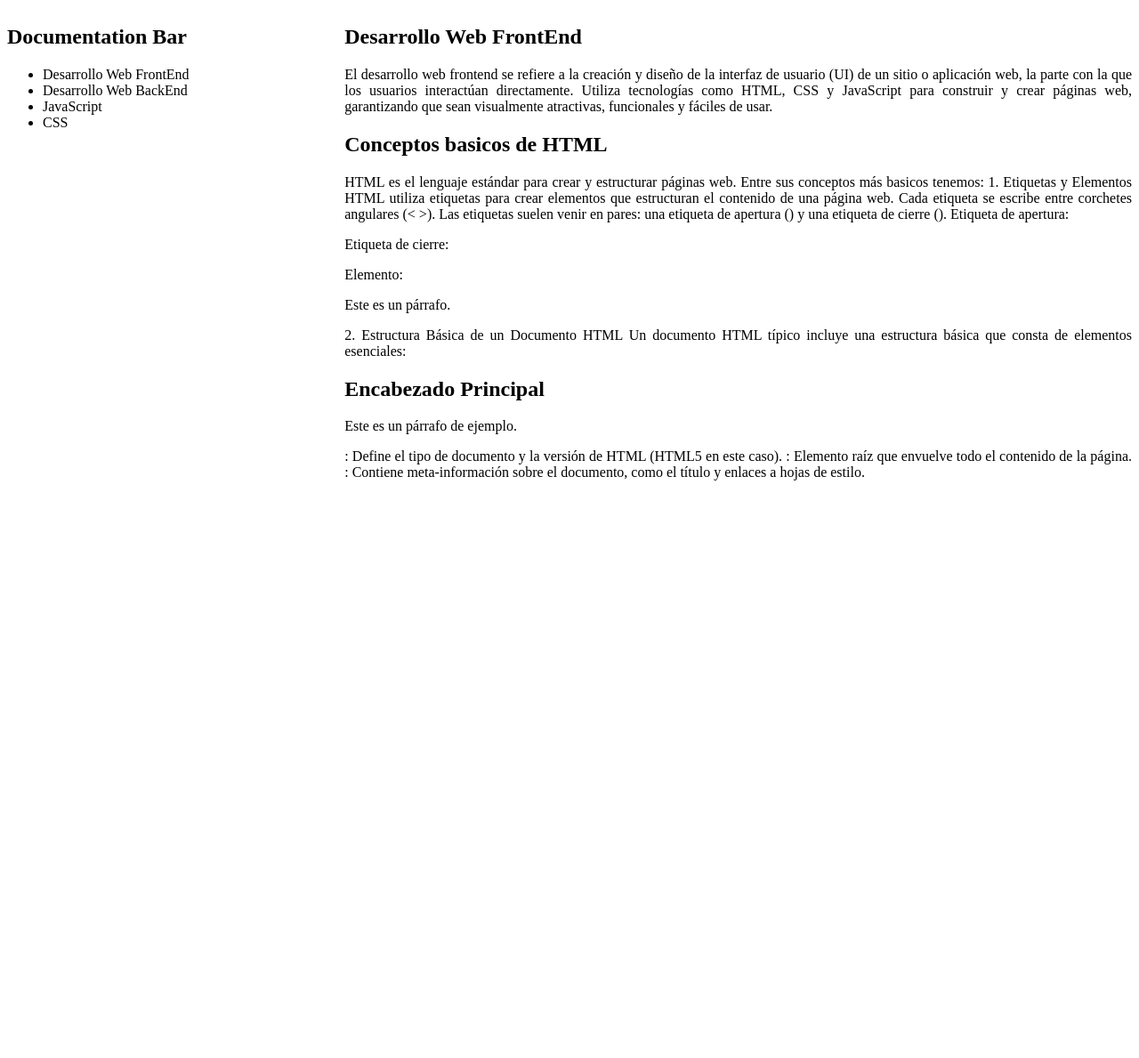
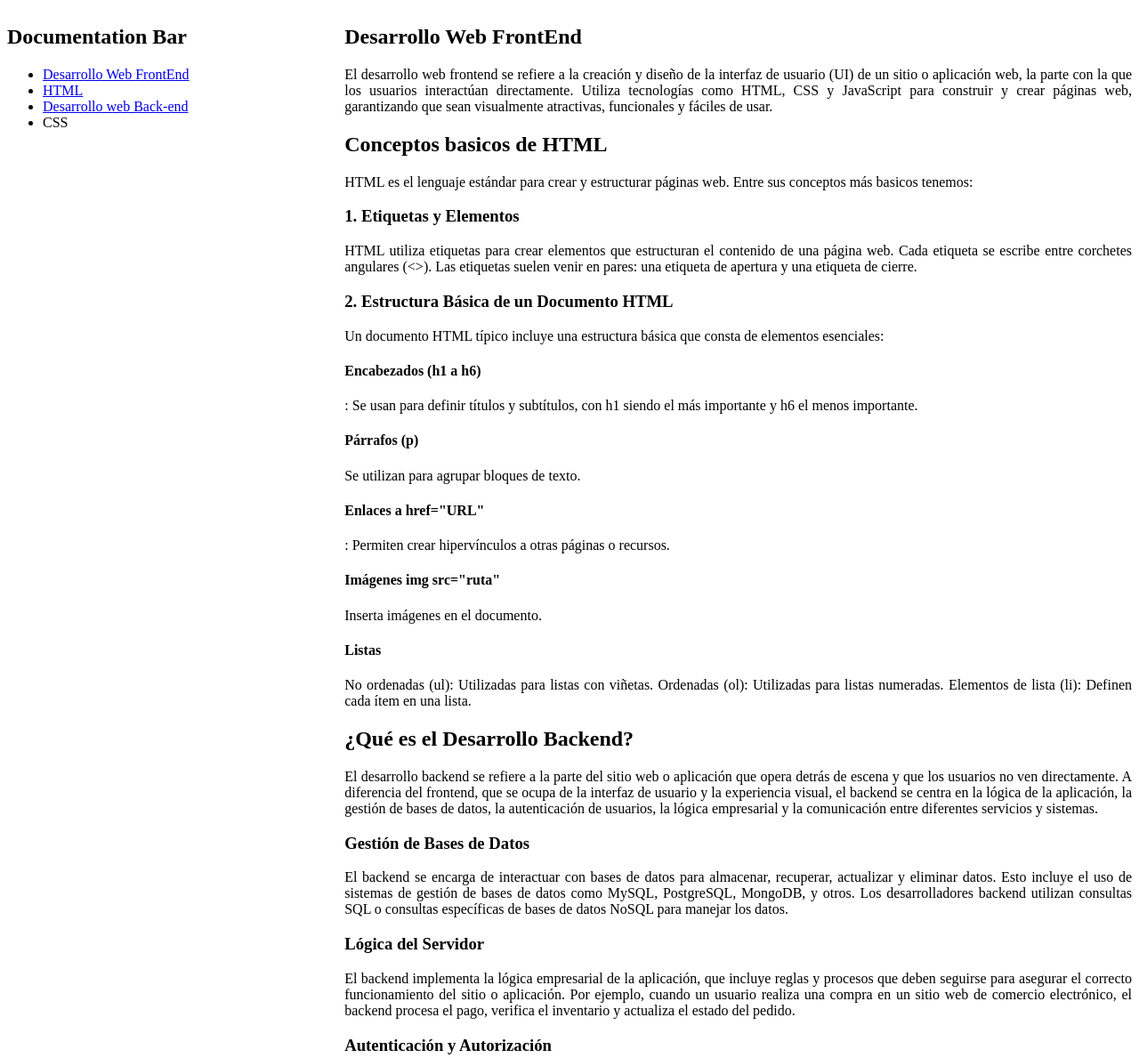
Before and after one commit to ArturoAlvarezY/FAQ, a plain HTML site: page index.html in a window 1280 px wide. Shown: the top 1189 px of the page at 89% size. Before the commit the page ends 800 px from the top, so only its background shows below. Drawn offline with Linux system fonts and the light colour scheme.

Commit message:
add middle html the concepts

```diff
--- a/index.html
+++ b/index.html
@@ -10,56 +10,58 @@
     <div class="sideBar">
         <h2 class="fixedh2">Documentation Bar</h2>
         <ul>
-            <li>Desarrollo Web FrontEnd</li>
-            <li>Desarrollo Web BackEnd</li>
-            <li>JavaScript</li>
+            <li><a href="#frontEnd">Desarrollo Web FrontEnd</li></a>
+            <li><a href="#htmlBasis">HTML</li></a>
+            <li><a href="#backEnd">Desarrollo web Back-end</a></li>
             <li>CSS</li>
         </ul>
     </div>
     <div class="description">
- <h2>Desarrollo Web FrontEnd</h2>
+ <h2 id="frontEnd">Desarrollo Web FrontEnd</h2>
     <p>El desarrollo web frontend se refiere a la creación y diseño de la interfaz de usuario (UI) de un sitio o aplicación web, la parte con la que los usuarios interactúan directamente. Utiliza tecnologías como HTML, CSS y JavaScript para construir y crear páginas web, garantizando que sean visualmente atractivas, funcionales y fáciles de usar.</p>
  <section>
-    <h2>Conceptos basicos de HTML</h2>
+    <h2 id="htmlBasis">Conceptos basicos de HTML</h2>
         <p>HTML es el lenguaje estándar para crear y estructurar páginas web.
             Entre sus conceptos más basicos tenemos:
 
-            1. Etiquetas y Elementos
-            HTML utiliza etiquetas para crear elementos que estructuran el contenido de una página web. Cada etiqueta se escribe entre corchetes angulares (< >). Las etiquetas suelen venir en pares: una etiqueta de apertura (<etiqueta>) y una etiqueta de cierre (</etiqueta>).
+            <h3>1. Etiquetas y Elementos</h3>
+            HTML utiliza etiquetas para crear elementos que estructuran el contenido de una página web. Cada etiqueta se escribe entre corchetes angulares (<>). Las etiquetas suelen venir en pares: una etiqueta de apertura y una etiqueta de cierre.
 
-            Etiqueta de apertura: <p>
-            Etiqueta de cierre: </p>
-            Elemento: <p>Este es un párrafo.</p>
-
-            2. Estructura Básica de un Documento HTML
+           <h3>2. Estructura Básica de un Documento HTML</h3>
             Un documento HTML típico incluye una estructura básica que consta de elementos esenciales:
 
-            <!DOCTYPE html>
-            <html lang="es">
-            <head>
-                <meta charset="UTF-8">
-                <title>Título de la Página</title>
-            </head>
-            <body>
-                <h1>Encabezado Principal</h1>
-                <p>Este es un párrafo de ejemplo.</p>
-            </body>
-            </html>
-            <!DOCTYPE html>: Define el tipo de documento y la versión de HTML (HTML5 en este caso).
-            <html>: Elemento raíz que envuelve todo el contenido de la página.
-            <head>: Contiene meta-información sobre el documento, como el título y enlaces a hojas de estilo.
-            <title>: Define el título de la página que aparece en la pestaña del navegador.
-            <meta charset="UTF-8">: Especifica la codificación de caracteres del documento.
-            <body>: Contiene el contenido visible de la página, como textos, imágenes, enlaces, etc.
-            3. Elementos Comunes
-            Algunos de los elementos más comunes en HTML incluyen:
+            <h4> Encabezados (h1 a h6)</h4>: Se usan para definir títulos y subtítulos, con h1 siendo el más importante y h6 el menos importante.
 
-            Encabezados: <h1> a <h6> para definir títulos y subtítulos, con <h1> siendo el más importante y <h6> el menos importante.
+        <h4>Párrafos (p)</h4> Se utilizan para agrupar bloques de texto.
 
+                <h4>Enlaces a href="URL"</h4>: Permiten crear hipervínculos a otras páginas o recursos.
+
+                <h4>Imágenes img src="ruta"</h4> Inserta imágenes en el documento.
+
+                <h4>Listas</h4>
+
+                No ordenadas (ul): Utilizadas para listas con viñetas.
+                Ordenadas (ol): Utilizadas para listas numeradas.
+                Elementos de lista (li): Definen cada ítem en una lista.
  </section>
  <section>
-    <h2>CSS</h2>
- </section>
+    <h2>¿Qué es el Desarrollo Backend?</h2>
+    <p>El desarrollo backend se refiere a la parte del sitio web o aplicación que opera detrás de escena y que los usuarios no ven directamente. A diferencia del frontend, que se ocupa de la interfaz de usuario y la experiencia visual, el backend se centra en la lógica de la aplicación, la gestión de bases de datos, la autenticación de usuarios, la lógica empresarial y la comunicación entre diferentes servicios y sistemas.</p>
+
+    <h3>Gestión de Bases de Datos</h3>
+
+        <p>El backend se encarga de interactuar con bases de datos para almacenar, recuperar, actualizar y eliminar datos. Esto incluye el uso de sistemas de gestión de bases de datos como MySQL, PostgreSQL, MongoDB, y otros. Los desarrolladores backend utilizan consultas SQL o consultas específicas de bases de datos NoSQL para manejar los datos.</p>
+
+        <h3>Lógica del Servidor</h3>
+
+        <p>El backend implementa la lógica empresarial de la aplicación, que incluye reglas y procesos que deben seguirse para asegurar el correcto funcionamiento del sitio o aplicación. Por ejemplo, cuando un usuario realiza una compra en un sitio web de comercio electrónico, el backend procesa el pago, verifica el inventario y actualiza el estado del pedido.</p>
+
+        <h3>Autenticación y Autorización</h3>
+
+        <p>Una parte crucial del backend es la gestión de la autenticación y autorización de usuarios. Esto implica verificar la identidad de los usuarios (autenticación) y asegurar que tengan los permisos necesarios para realizar ciertas acciones (autorización). Tecnologías y protocolos como OAuth, JWT y SSL/TLS son comunes en esta área.</p>
+</section>
+
+
  <section></section>
 
 
```
